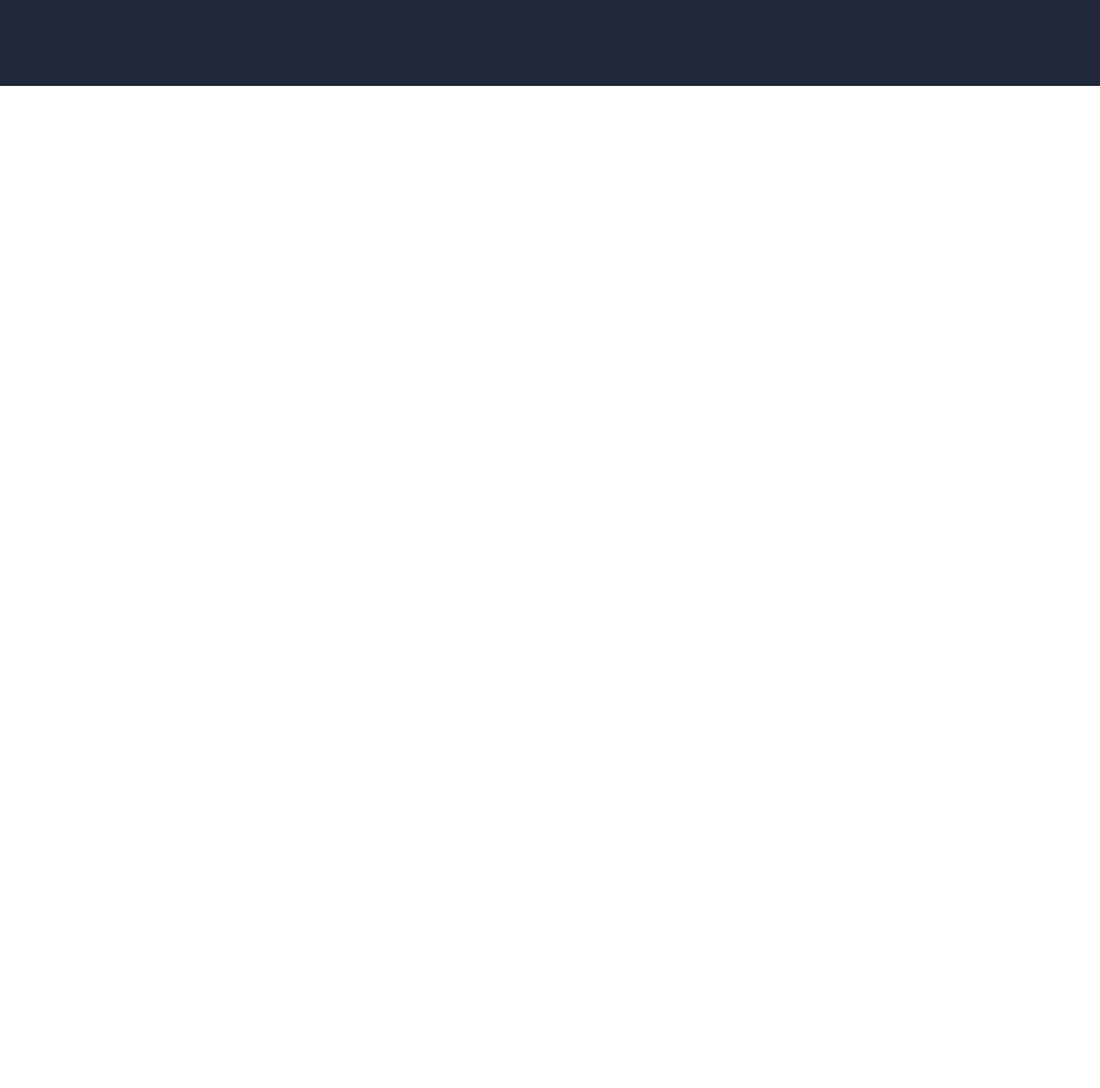
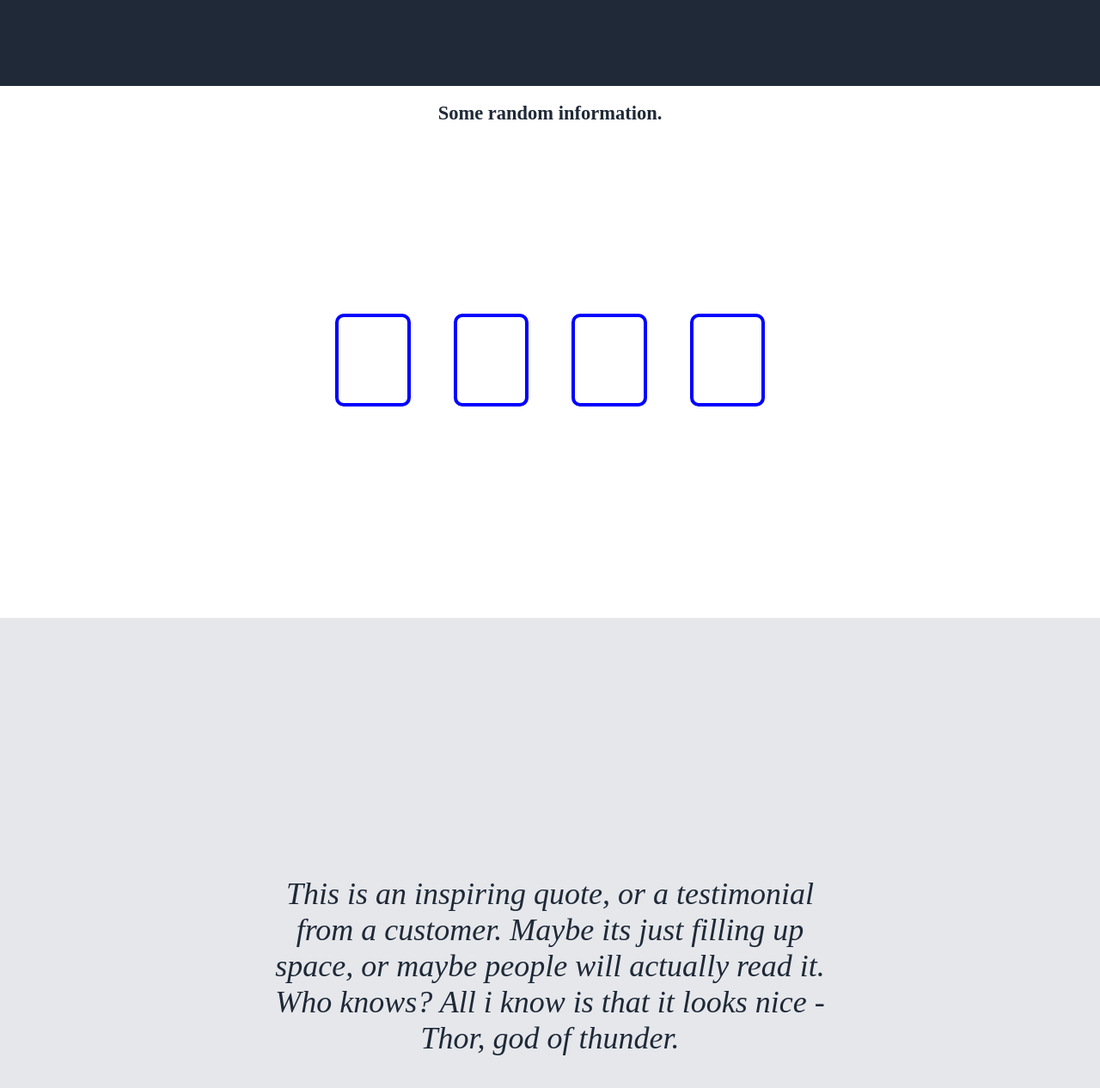
Before and after one commit to Metrongo/odin-landing-page, a plain HTML site: page index.html in a window 1280 px wide. Shown: the part 500-1766 px from the top of the page at 86% size. Before the commit the page ends 800 px from the top, so only its background shows below. Drawn offline with Linux system fonts and the light colour scheme.

Commit message:
finishing the quote section after getting stuck on the text under the flexboxes in the middle section

```diff
--- a/index.html
+++ b/index.html
@@ -28,8 +28,29 @@
           </div>
         </div>
       </div>
+    <section>
+      <div class="squares-section">
+        <h2>Some random information.</h2>
+        <div class="squares">
+          <div id="square">
+            <div></div>
+          </div>
+          <div id="square">
+            <div></div>
+          </div>
+          <div id="square">
+            <div></div>
+          </div>
+          <div id="square">
+            <div></div>
+          </div>
+        </div>
+      </div>
+      <div class="quote-section">
+        <blockquote>This is an inspiring quote, or a testimonial from a customer. Maybe its just filling up space, or maybe people will actually read it. Who knows? All i know is that it looks nice - Thor, god of thunder.</blockquote>
+      </div>
+      <div class="c2a-section"></div>
     </header>
-    <section>
     </section>
     <footer>
     </footer>
--- a/styles.css
+++ b/styles.css
@@ -89,3 +89,62 @@ nav ul li a:hover {
   border: none;
   color: #efe7eb;
 }
+
+.squares-section {
+height: 600px;
+margin: 0;
+justify-content: center;
+align-items: center;
+}
+
+.squares-section h2 {
+justify-content: center;
+align-items: center;
+text-align: center;
+font: 36px;
+font-weight: bolder;
+color: #1f2937;
+margin-bottom: 220px;
+
+}
+
+.squares {
+  display: flex;
+  width: 500px;
+  justify-content: space-between;
+  align-items: center;
+  margin-left: auto;
+  margin-right: auto;
+  margin-top: auto;
+  gap: 50px;
+}
+
+.squares #square {
+  flex: 1;
+  border: 4px solid blue;
+  height: 100px;
+  width: 100px;
+  border-radius: 10px;
+  display: flex;
+  flex-direction: column;
+}
+
+.quote-section {
+  height: 600px;
+  background-color: #e5e7eb;
+  justify-content: center;
+  align-items: center;
+  text-align: center;
+  margin: 0;
+  padding: 150px;
+}
+
+blockquote {
+  font-size: 36px;
+  font-style: italic;
+  color: #1f2937;
+  justify-content: center;
+  align-items: center;
+  text-align: center;
+  margin: 150px;
+}
```
